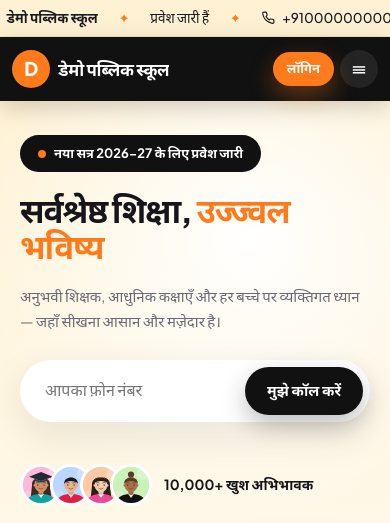
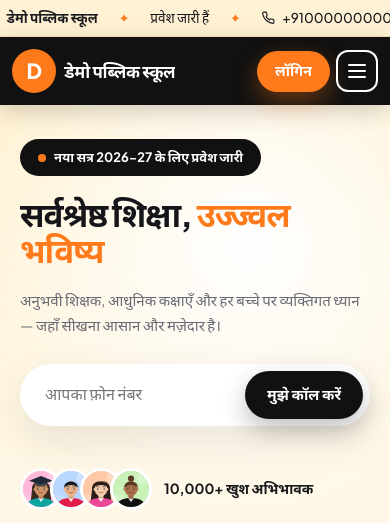
Before and after one commit to Alfa-Web-Dev/School, a plain HTML site: page index.html in a window 390 px wide. Shown: the top 523 px of the page. Drawn offline with Linux system fonts and the light colour scheme.

Commit message:
Header: outlined rounded-square 3-line menu button (turns into X), medium Login/logo sizes, menu drops below header
Co-Authored-By: Claude Sonnet 5.5 <noreply@anthropic.com>
Claude-Session: https://claude.ai/code/session_018bDDPU6nrmfGewx2JPAsnX

```diff
--- a/assets/css/site.css
+++ b/assets/css/site.css
@@ -268,3 +268,13 @@ html[data-alt] .bn em{color:var(--o)}
  #links{top:70px}
 }
 @media(max-width:380px){.brand{font-size:15px}.nvr .pill.sm{padding:7px 11px}}
+/* menu button: rounded square outline with 3 lines; medium sizes */
+#mb{font-size:0!important;position:relative;background:transparent!important;border:2px solid #fff!important;border-radius:12px!important;color:#fff}
+#mb:before{content:"";position:absolute;left:50%;top:50%;width:18px;height:2px;margin:-1px 0 0 -9px;background:#fff;border-radius:2px;box-shadow:0 -6px 0 #fff,0 6px 0 #fff;transition:.2s}
+#mb[aria-expanded=true]:before{box-shadow:none;transform:rotate(45deg)}#mb[aria-expanded=true]:after{content:"";position:absolute;left:50%;top:50%;width:18px;height:2px;margin:-1px 0 0 -9px;background:#fff;border-radius:2px;transform:rotate(-45deg)}
+@media(max-width:1020px){
+ .nv{height:68px}.brand img,.brand .lm{width:44px;height:44px;font-size:21px}
+ .nvr .pill.sm{padding:10px 18px;font-size:14.5px}#mb{width:42px;height:42px}
+}
+@media(max-width:380px){.brand img,.brand .lm{width:40px;height:40px}.nvr .pill.sm{padding:9px 14px;font-size:13.5px}#mb{width:40px;height:40px}}
+@media(max-width:1020px){.nav{position:sticky}.nav #links{position:absolute;top:calc(100% + 6px);left:12px;right:12px}}
--- a/assets/js/site.js
+++ b/assets/js/site.js
@@ -66,7 +66,7 @@ function shell(){
  +'<div class="fbar"><span>© '+new Date().getFullYear()+' '+esc(SN())+'. '+s_('rights')+'</span><span><a href="privacy.html">'+s_('privacy')+'</a> · <a href="#" id="lg2">'+(getLang()==='hi'?'English':'हिंदी')+'</a></span></div></div></footer>'
  +'<a class="wa" href="https://wa.me/'+esc(CFG.whatsapp)+'" target="_blank" rel="noopener" aria-label="'+s_('wa')+'"><svg class="i" viewBox="0 0 24 24" style="width:28px;height:28px">'+IC.chat+'</svg></a>';
  $('lg2').onclick=e=>{e.preventDefault();setLang(getLang()==='hi'?'en':'hi');render()};
- $('mb').onclick=()=>$('links').classList.toggle('open');
+ $('mb').onclick=()=>$('mb').setAttribute('aria-expanded',$('links').classList.toggle('open'));
 }
 const LOGO=()=>CFG.logo||SITE.logo||'',okLogo=()=>pu(LOGO(),160)!=='';
 
```
